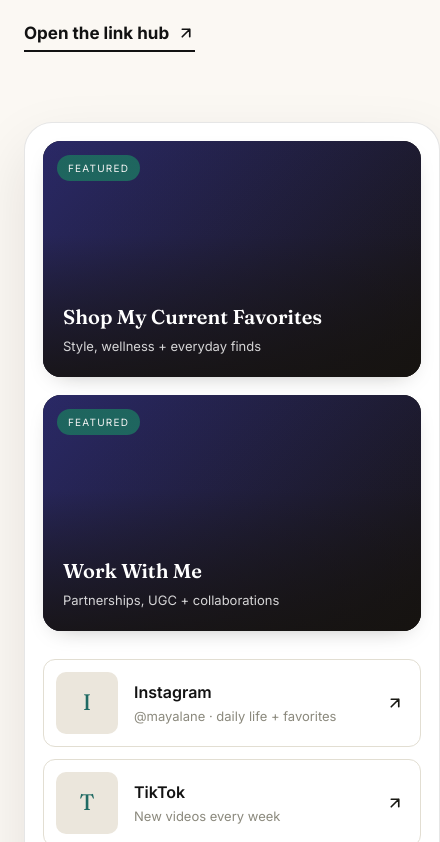
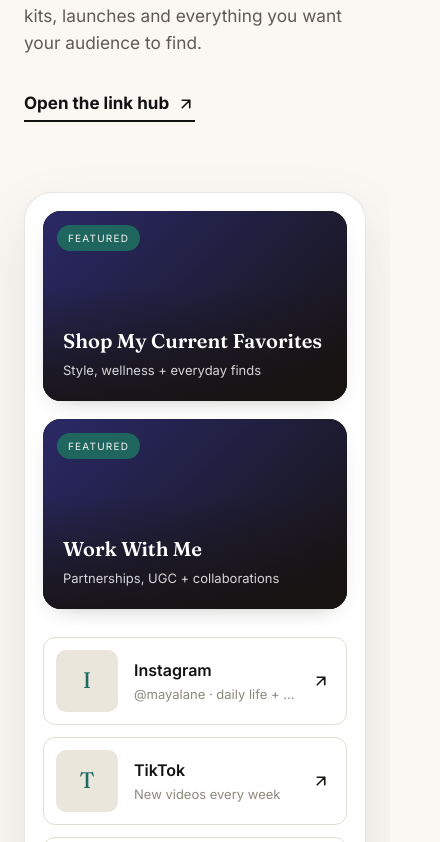
Before and after one commit to colonnamedia/INFLUENCER-SITE-ONE, a React (Vite) app: page / in a window 390 px wide. Shown: the part 5842-6684 px from the top of the page, 440 px wide, since content can reach past the window. Built offline with nearby package versions, Linux system fonts and the light colour scheme; no server answers.

Commit message:
Fix responsive public layout and page heading found during launch verification

```diff
--- a/src/creator.css
+++ b/src/creator.css
@@ -121,3 +121,8 @@ body { background: var(--creator-cream); color: var(--creator-ink); }
   .creator-linkpage { padding: 36px 0 60px; }
   .creator-linkpage__card { padding: 22px 16px; border-radius: 26px; }
 }
+
+/* Allow link cards to shrink inside the responsive grid. */
+.creator-links-preview__grid > * { min-width: 0; }
+.creator-link-stack .pinned-grid { grid-template-columns: repeat(2, minmax(0, 1fr)); }
+@media (max-width: 560px) { .creator-link-stack .pinned-grid { grid-template-columns: minmax(0, 1fr); } }
```
